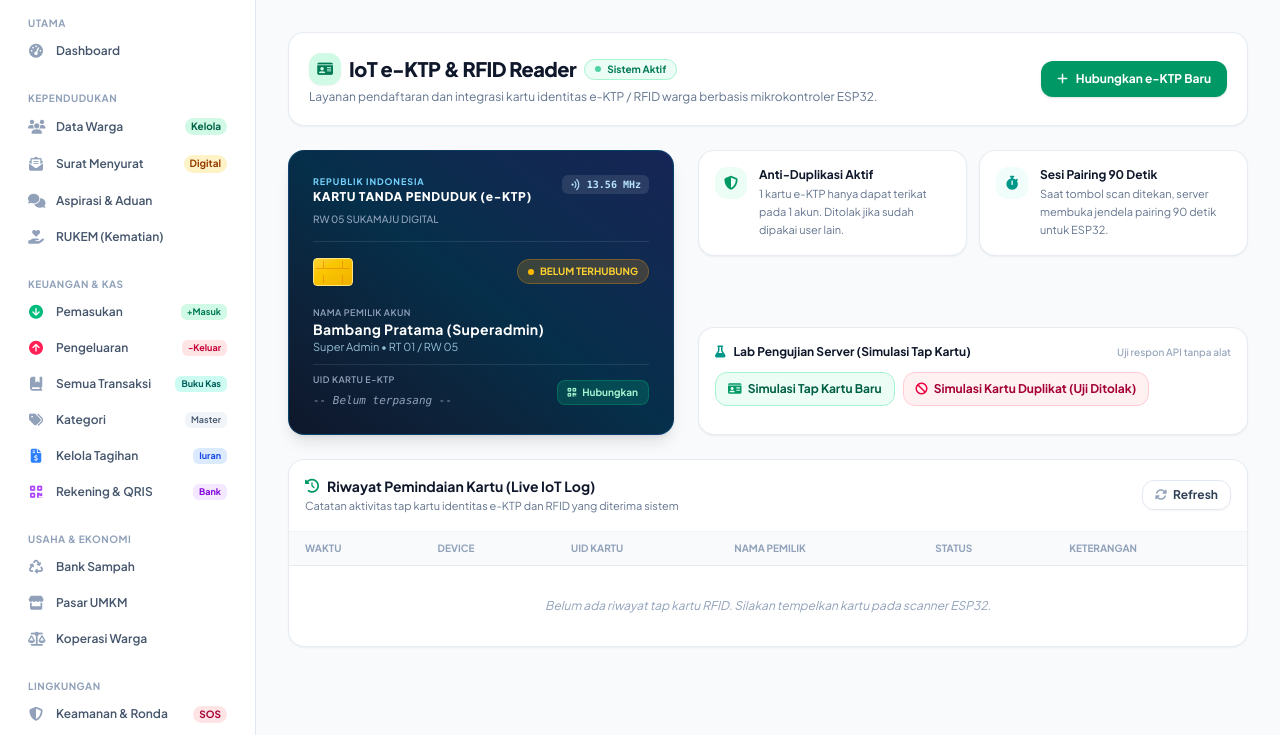
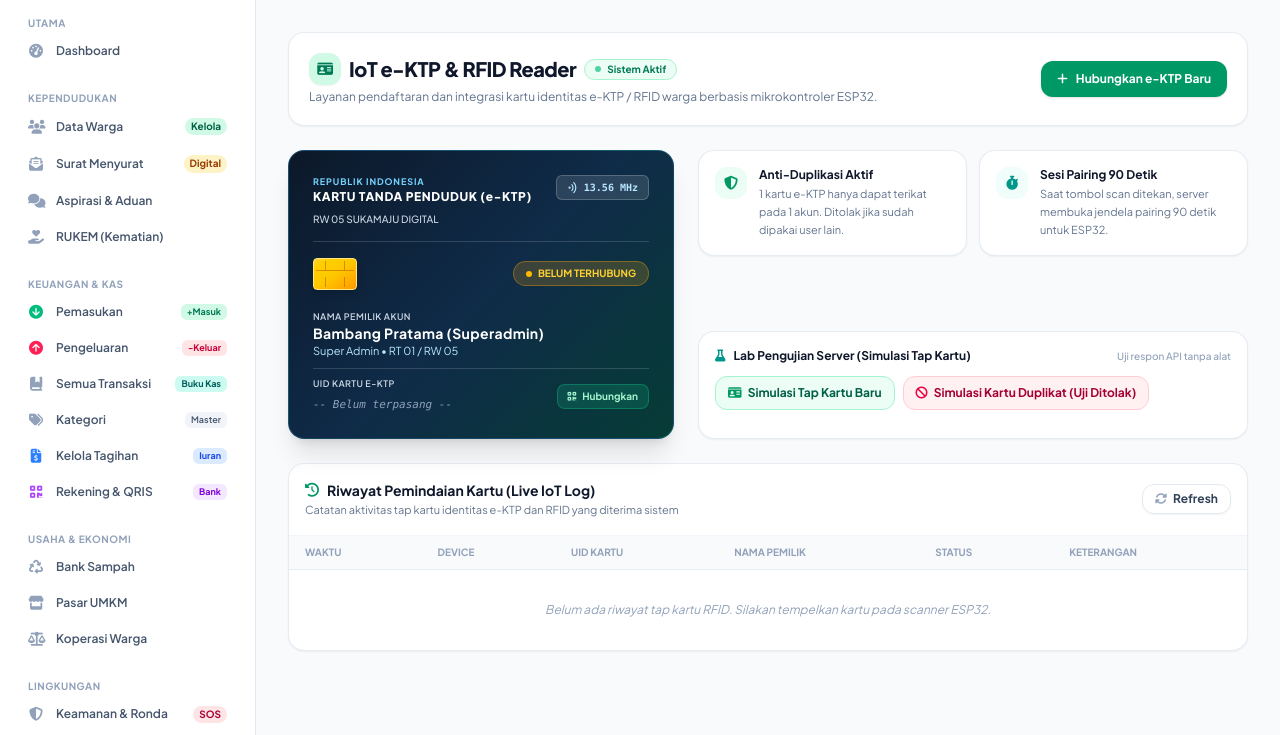
Before and after one commit to Demoy-younger2/RUWA, a Laravel app: page /rfid-iot in a window 1280 px wide. Shown: the part 65-800 px from the top of the page. Run offline with Laravel 12, Linux system fonts and the light colour scheme; a user stored in the database is signed in; data comes from the database, SQL or seed files in the repository; data that the repository does not hold is empty; style sheets or scripts are compiled from the project's sources.

Commit message:
style: perbaiki background kartu e-ktp agar solid dan tidak ada gradasi putih di sudut kanan

```diff
--- a/backend/resources/views/rfid/index.blade.php
+++ b/backend/resources/views/rfid/index.blade.php
@@ -34,17 +34,18 @@
 
         <!-- KARTU e-KTP DIGITAL (Kolom Kiri 5-Grid) -->
         <div class="lg:col-span-5 flex flex-col">
-            <div class="bg-gradient-to-tr from-slate-900 via-sky-950 to-blue-950 text-white rounded-2xl p-6 shadow-lg border border-sky-500/20 flex flex-col justify-between min-h-[260px] relative overflow-hidden">
+            <div style="background: linear-gradient(135deg, #0c1829 0%, #0f2b48 50%, #063c36 100%); border: 1px solid rgba(56, 189, 248, 0.25);"
+                 class="text-white rounded-2xl p-6 shadow-xl flex flex-col justify-between min-h-[260px] relative overflow-hidden">
 
                 <!-- Header Kartu -->
                 <div>
-                    <div class="flex items-start justify-between border-b border-white/10 pb-3">
+                    <div class="flex items-start justify-between border-b border-white/15 pb-3">
                         <div>
                             <span class="text-[9px] font-bold tracking-widest uppercase text-sky-300 block">REPUBLIK INDONESIA</span>
                             <span class="text-xs font-extrabold tracking-wider text-white block">KARTU TANDA PENDUDUK (e-KTP)</span>
-                            <span class="text-[10px] text-slate-400 font-medium">RW 05 SUKAMAJU DIGITAL</span>
+                            <span class="text-[10px] text-slate-300 font-medium">RW 05 SUKAMAJU DIGITAL</span>
                         </div>
-                        <div class="flex items-center gap-1.5 px-2 py-0.5 rounded-md bg-white/10 text-sky-200 text-[10px] font-mono font-bold">
+                        <div style="background: rgba(255, 255, 255, 0.12); border: 1px solid rgba(255, 255, 255, 0.2);" class="flex items-center gap-1.5 px-2.5 py-1 rounded-md text-sky-200 text-[10px] font-mono font-bold">
                             <i class="fa-solid fa-wifi rotate-90 text-[9px]"></i>
                             <span>13.56 MHz</span>
                         </div>
@@ -53,26 +54,26 @@
                     <!-- Chip & Status -->
                     <div class="mt-4 flex items-center justify-between">
                         <!-- Chip Emas Realistis Mini -->
-                        <div class="w-10 h-7 rounded bg-gradient-to-br from-amber-300 to-yellow-500 border border-amber-200 p-0.5 shadow-sm flex flex-col justify-between">
-                            <div class="flex justify-between h-2 border-b border-amber-600/50">
-                                <span class="w-2 border-r border-amber-600/50"></span>
-                                <span class="w-2 border-l border-amber-600/50"></span>
+                        <div class="w-11 h-8 rounded bg-gradient-to-br from-amber-300 via-yellow-400 to-amber-500 border border-amber-200 p-0.5 shadow-md flex flex-col justify-between">
+                            <div class="flex justify-between h-2.5 border-b border-amber-700/50">
+                                <span class="w-2.5 border-r border-amber-700/50"></span>
+                                <span class="w-2.5 border-l border-amber-700/50"></span>
                             </div>
-                            <div class="flex justify-between h-2">
-                                <span class="w-2 border-r border-amber-600/50"></span>
-                                <span class="w-2 border-l border-amber-600/50"></span>
+                            <div class="flex justify-between h-2.5">
+                                <span class="w-2.5 border-r border-amber-700/50"></span>
+                                <span class="w-2.5 border-l border-amber-700/50"></span>
                             </div>
                         </div>
 
                         <!-- Status Badge -->
                         <template x-if="userUid">
-                            <span class="inline-flex items-center gap-1.5 px-2.5 py-1 rounded-full text-[10px] font-bold bg-emerald-500/20 text-emerald-300 border border-emerald-500/30">
-                                <span class="w-1.5 h-1.5 rounded-full bg-emerald-400"></span>
+                            <span style="background: rgba(16, 185, 129, 0.2); border: 1px solid rgba(16, 185, 129, 0.4);" class="inline-flex items-center gap-1.5 px-3 py-1 rounded-full text-[10px] font-bold text-emerald-300">
+                                <span class="w-1.5 h-1.5 rounded-full bg-emerald-400 animate-pulse"></span>
                                 TERDAFTAR
                             </span>
                         </template>
                         <template x-if="!userUid">
-                            <span class="inline-flex items-center gap-1.5 px-2.5 py-1 rounded-full text-[10px] font-bold bg-amber-500/20 text-amber-300 border border-amber-500/30">
+                            <span style="background: rgba(245, 158, 11, 0.2); border: 1px solid rgba(245, 158, 11, 0.4);" class="inline-flex items-center gap-1.5 px-3 py-1 rounded-full text-[10px] font-bold text-amber-300">
                                 <span class="w-1.5 h-1.5 rounded-full bg-amber-400"></span>
                                 BELUM TERHUBUNG
                             </span>
@@ -83,14 +84,14 @@
                 <!-- Info Warga & UID Kartu -->
                 <div class="mt-5 space-y-2">
                     <div>
-                        <span class="text-[9px] uppercase tracking-wider text-slate-400 font-semibold block">Nama Pemilik Akun</span>
+                        <span class="text-[9px] uppercase tracking-wider text-slate-300 font-semibold block">Nama Pemilik Akun</span>
                         <p class="text-sm font-bold text-white tracking-wide truncate" x-text="userName"></p>
-                        <p class="text-[11px] text-sky-200/80">{{ $user->role_title }} • RT {{ $user->rt ?? '01' }} / RW {{ $user->rw ?? '05' }}</p>
+                        <p class="text-[11px] text-sky-200">{{ $user->role_title }} • RT {{ $user->rt ?? '01' }} / RW {{ $user->rw ?? '05' }}</p>
                     </div>
 
-                    <div class="pt-2 border-t border-white/10 flex items-center justify-between">
+                    <div class="pt-2 border-t border-white/15 flex items-center justify-between">
                         <div>
-                            <span class="text-[9px] uppercase tracking-wider text-slate-400 font-semibold block">UID Kartu e-KTP</span>
+                            <span class="text-[9px] uppercase tracking-wider text-slate-300 font-semibold block">UID Kartu e-KTP</span>
                             <template x-if="userUid">
                                 <span class="font-mono text-xs font-bold text-emerald-300 tracking-wider" x-text="userUid"></span>
                             </template>
@@ -101,12 +102,12 @@
 
                         <div>
                             <template x-if="userUid">
-                                <button type="button" @click="unbindCard()" class="text-[10px] font-bold text-rose-300 hover:text-white bg-rose-500/20 hover:bg-rose-500/40 border border-rose-500/30 px-2.5 py-1 rounded-lg transition">
+                                <button type="button" @click="unbindCard()" style="background: rgba(244, 63, 94, 0.2); border: 1px solid rgba(244, 63, 94, 0.4);" class="text-[10px] font-bold text-rose-200 hover:text-white px-2.5 py-1 rounded-lg transition">
                                     <i class="fa-solid fa-link-slash mr-1"></i> Lepas Kartu
                                 </button>
                             </template>
                             <template x-if="!userUid">
-                                <button type="button" @click="openModal()" class="text-[10px] font-bold text-emerald-200 hover:text-white bg-emerald-500/20 hover:bg-emerald-500/40 border border-emerald-500/30 px-2.5 py-1 rounded-lg transition">
+                                <button type="button" @click="openModal()" style="background: rgba(16, 185, 129, 0.2); border: 1px solid rgba(16, 185, 129, 0.4);" class="text-[10px] font-bold text-emerald-200 hover:text-white px-2.5 py-1 rounded-lg transition">
                                     <i class="fa-solid fa-qrcode mr-1"></i> Hubungkan
                                 </button>
                             </template>
```
